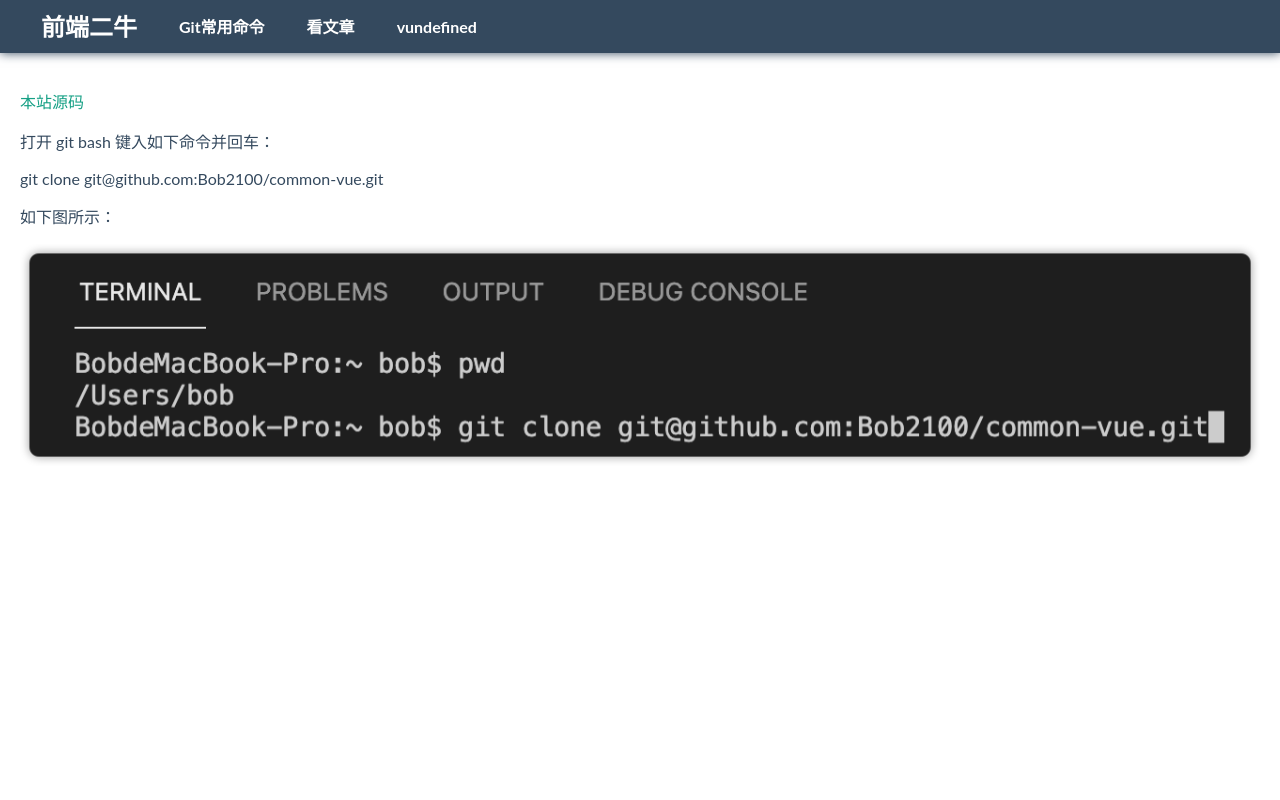
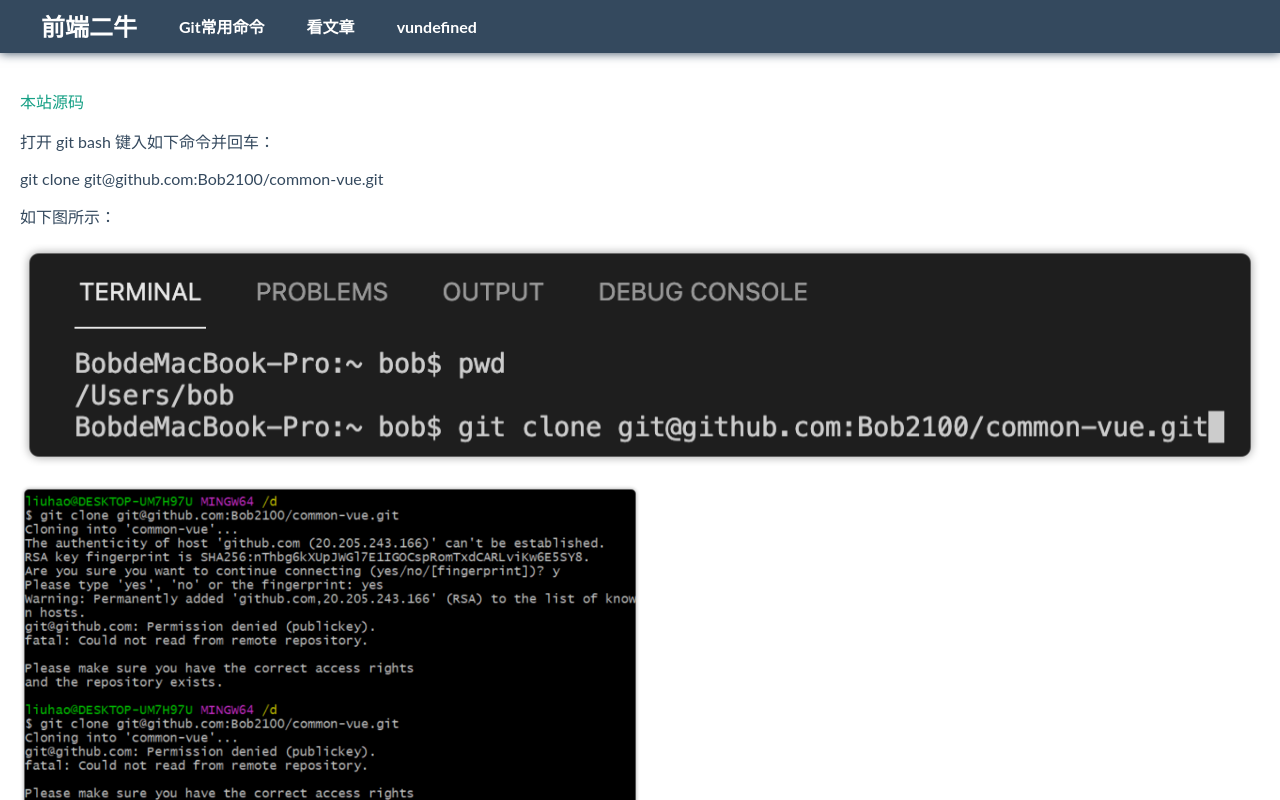
Before and after one commit to Bob2100/common-vue, a Vue app: page /IndexPage in a window 1280 px wide. Built offline with nearby package versions, Linux system fonts and the light colour scheme; no server answers; the HTML template or start-up script is replaced by a standard one.

Commit message:
添加图片

```diff
--- a/src/bo-ui/index.less
+++ b/src/bo-ui/index.less
@@ -7,3 +7,6 @@ a {
   width:100%;
   display:inline-block;
 }
+.width-middle{
+  width:50%;
+}
--- a/src/views/index/Faq.vue
+++ b/src/views/index/Faq.vue
@@ -7,6 +7,8 @@
     <p>git clone git@github.com:Bob2100/common-vue.git</p>
     <p>如下图所示：</p>
     <p><img class="common-img" src="../../assets/clone.png"></p>
+    <p><img class="common-img width-middle"
+        src="../../assets/imgs/clone-https.png"></p>
   </div>
 </template>
 
```
Also changed, not shown: src/assets/imgs/clone-https.png (added).
